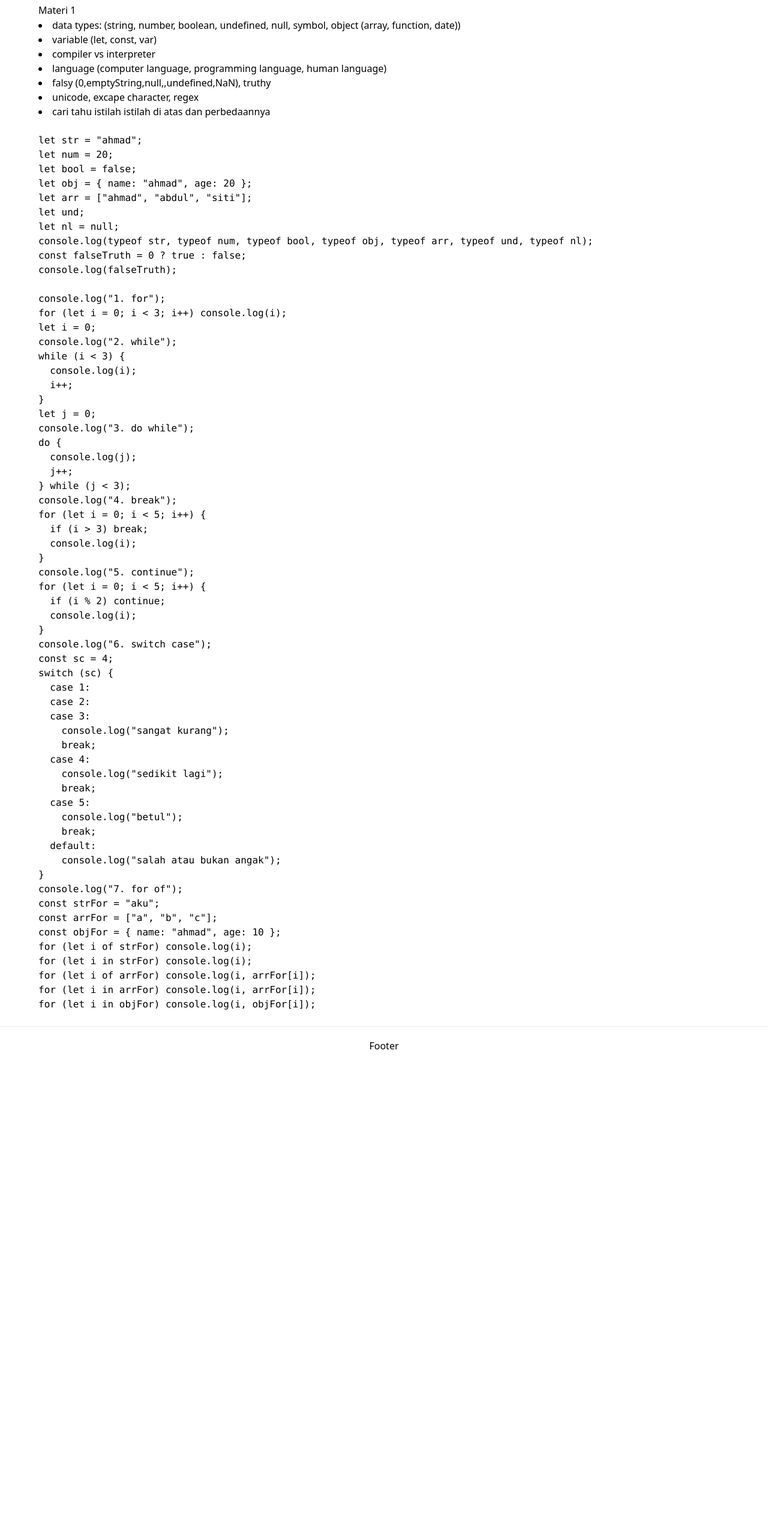
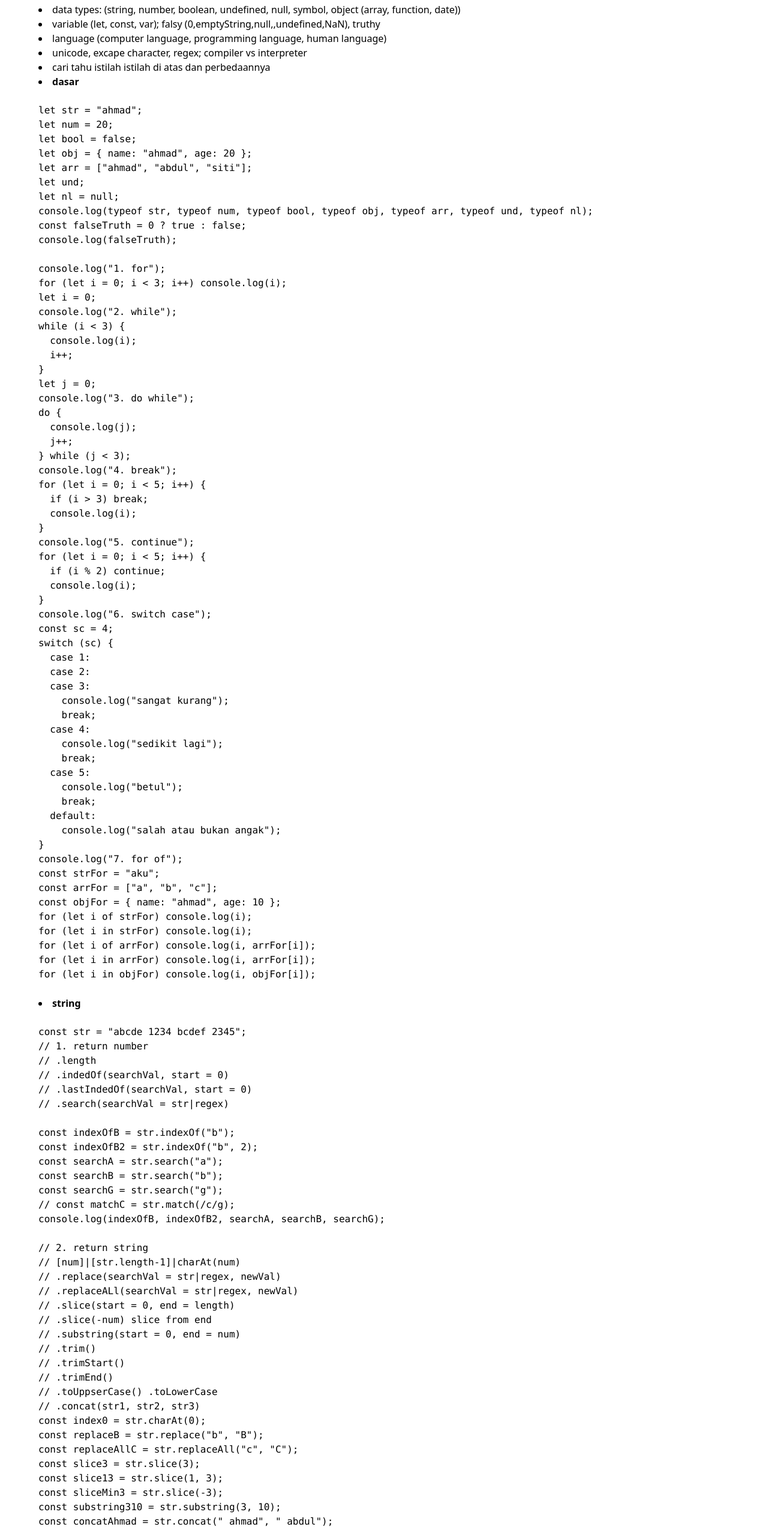
Before and after one commit to mkhotamirais/panduan-teknologi, a React (Vite) app: page /start/javascript/jsBasic in a window 1280 px wide. Shown: the part 180-2730 px from the top of the page at 60% size. Before the commit the page ends 2000 px from the top, so only its background shows below. Built offline with nearby package versions, Linux system fonts and the light colour scheme.

Commit message:
js-basic done

```diff
--- a/src/components/Layouts.jsx
+++ b/src/components/Layouts.jsx
@@ -6,7 +6,7 @@ const Layouts = ({ menus }) => {
 
   return (
     <>
-      <nav className="border-b flex items-center gap-4 h-10 sticky top-16 z-40 bg-white">
+      <nav className="border-b flex items-center gap-4 h-10 sticky top-16 z-40 bg-white overflow-x-scroll">
         {menus.map((menu, i) => (
           <NavLink
             key={i}
--- a/src/index.css
+++ b/src/index.css
@@ -2,6 +2,6 @@
 @tailwind components;
 @tailwind utilities;
 
-body {
-  height: 2000px;
+.overflow-x-scroll::-webkit-scrollbar {
+  display: none;
 }
--- a/src/layouts/Header.jsx
+++ b/src/layouts/Header.jsx
@@ -13,11 +13,11 @@ const Header = () => {
 
   return (
     <header className="border-b px-3 lg:px-16 h-16 flex justify-between items-center sticky top-0 z-50 bg-white">
-      <nav className="flex items-center gap-8">
+      <nav className="flex items-center gap-6">
         <NavLink to="/" onClick={() => setActive(null)}>
           <FaHome />
         </NavLink>
-        <div className="flex gap-4">
+        <div className="flex gap-3 overflow-x-scroll w-52 xs:w-full">
           {menus.map((menu, i) => (
             <NavLink
               key={i}
--- a/src/layouts/Layout.jsx
+++ b/src/layouts/Layout.jsx
@@ -6,7 +6,7 @@ const Layout = () => {
   return (
     <>
       <Header />
-      <main className="px-3 lg:px-16 min-h-screen">
+      <main className="px-3 pb-3 lg:px-16 min-h-screen">
         <Outlet />
       </main>
       <Footer />
--- /dev/null
+++ b/src/pages/start/javascript/jsBasic/JsArray.jsx
@@ -0,0 +1,67 @@
+const JsArray = () => {
+  return (
+    <pre>{`
+const arrInherit = ["a", "b", ["aa", "bb", ["aaa", "bbb"]]];
+const arr = ["a", "b", "c"];
+
+// 1. get and change arr value
+// .length
+// [num]|.at(num)|[num][num]|[num][num][num-n]
+// [num] = "newVal"
+
+const arrLength = arrInherit.length;
+const arrIndex0 = arrInherit[0];
+const arrIndex21 = arrInherit[2][1];
+const arrAt3 = arrInherit.at(1);
+const arrNewVal = (arrInherit[0] = "aa");
+console.log(arrLength, arrIndex0, arrIndex21, arrAt3, arrNewVal, arrInherit);
+
+// 2. arr to string
+// .join(separator)
+// .toString()
+const arrJoin = arr.join(", ");
+const arrTostring = arr.toString();
+console.log(arrJoin);
+console.log(arrTostring);
+
+// 3. change old arr:
+// .push(item1, item-n)
+// .pop()
+// .unshift(item1, item-n)
+// .shift()
+const arrPop = arr.pop();
+console.log(arr, arrPop);
+const arrShift = arr.shift();
+console.log(arrShift, arr);
+const arrPush = arr.push("c", "d");
+console.log(arr, arrPush);
+const arrUnshift = arr.unshift("z", "a");
+console.log(arr, arrUnshift);
+
+// 4. splice, sort, reverse
+// .splice(index, howMany, newItem1, newItem-n)
+// .sort(compareFunction = optional)
+// .reverse(compareFunction = optional)
+console.log(arr, arr.reverse());
+console.log(arr, arr.sort());
+const arrSplice = arr.splice(2, 2, "e", "f");
+console.log(arr);
+console.log(arrSplice);
+
+// 5. proving array
+// Array.isArray(arr)
+// arr instanceOf Array
+const isArray = Array.isArray(arr);
+const instanceArr = arr instanceof Array;
+console.log(isArray, instanceArr);
+
+// 6. .map, .filter
+const names = ["ahmad", "abdul", "siti"];
+names.map((item, i) => console.log(i + 1, item));
+const namesFilter = names.filter((item, i) => item.includes("a"));
+console.log(namesFilter);
+    `}</pre>
+  );
+};
+
+export default JsArray;
--- a/src/pages/start/javascript/jsBasic/JsBasic.jsx
+++ b/src/pages/start/javascript/jsBasic/JsBasic.jsx
@@ -1,82 +1,36 @@
-import { H2, H3 } from "../../../../components/Tags";
+import { H2 } from "../../../../components/Tags";
+import JsArray from "./JsArray";
+import JsDasar from "./JsDasar";
+import JsNumber from "./JsNumber";
+import JsString from "./JsString";
 
 const JsBasic = () => {
   return (
     <article>
       <H2>JsBasic</H2>
-      <H3>Materi 1</H3>
       <ul className="list-inside list-disc">
         <li>data types: (string, number, boolean, undefined, null, symbol, object (array, function, date))</li>
-        <li>variable (let, const, var)</li>
-        <li>compiler vs interpreter</li>
+        <li>variable (let, const, var); falsy (0,emptyString,null,,undefined,NaN), truthy</li>
         <li>language (computer language, programming language, human language)</li>
-        <li>falsy (0,emptyString,null,,undefined,NaN), truthy</li>
-        <li>unicode, excape character, regex</li>
+        <li>unicode, excape character, regex; compiler vs interpreter</li>
         <li>cari tahu istilah istilah di atas dan perbedaannya</li>
+        <li>
+          <b>dasar</b>
+          <JsDasar />
+        </li>
+        <li>
+          <b>string</b>
+          <JsString />
+        </li>
+        <li>
+          <b>array</b>
+          <JsArray />
+        </li>
+        <li>
+          <b>number</b>
+          <JsNumber />
+        </li>
       </ul>
-      <pre>{`
-let str = "ahmad";
-let num = 20;
-let bool = false;
-let obj = { name: "ahmad", age: 20 };
-let arr = ["ahmad", "abdul", "siti"];
-let und;
-let nl = null;
-console.log(typeof str, typeof num, typeof bool, typeof obj, typeof arr, typeof und, typeof nl);
-const falseTruth = 0 ? true : false;
-console.log(falseTruth);
-
-console.log("1. for");
-for (let i = 0; i < 3; i++) console.log(i);
-let i = 0;
-console.log("2. while");
-while (i < 3) {
-  console.log(i);
-  i++;
-}
-let j = 0;
-console.log("3. do while");
-do {
-  console.log(j);
-  j++;
-} while (j < 3);
-console.log("4. break");
-for (let i = 0; i < 5; i++) {
-  if (i > 3) break;
-  console.log(i);
-}
-console.log("5. continue");
-for (let i = 0; i < 5; i++) {
-  if (i % 2) continue;
-  console.log(i);
-}
-console.log("6. switch case");
-const sc = 4;
-switch (sc) {
-  case 1:
-  case 2:
-  case 3:
-    console.log("sangat kurang");
-    break;
-  case 4:
-    console.log("sedikit lagi");
-    break;
-  case 5:
-    console.log("betul");
-    break;
-  default:
-    console.log("salah atau bukan angak");
-}
-console.log("7. for of");
-const strFor = "aku";
-const arrFor = ["a", "b", "c"];
-const objFor = { name: "ahmad", age: 10 };
-for (let i of strFor) console.log(i);
-for (let i in strFor) console.log(i);
-for (let i of arrFor) console.log(i, arrFor[i]);
-for (let i in arrFor) console.log(i, arrFor[i]);
-for (let i in objFor) console.log(i, objFor[i]);
-      `}</pre>
     </article>
   );
 };
--- /dev/null
+++ b/src/pages/start/javascript/jsBasic/JsDasar.jsx
@@ -0,0 +1,69 @@
+const JsDasar = () => {
+  return (
+    <pre className="overflow-x-scroll">{`
+let str = "ahmad";
+let num = 20;
+let bool = false;
+let obj = { name: "ahmad", age: 20 };
+let arr = ["ahmad", "abdul", "siti"];
+let und;
+let nl = null;
+console.log(typeof str, typeof num, typeof bool, typeof obj, typeof arr, typeof und, typeof nl);
+const falseTruth = 0 ? true : false;
+console.log(falseTruth);
+
+console.log("1. for");
+for (let i = 0; i < 3; i++) console.log(i);
+let i = 0;
+console.log("2. while");
+while (i < 3) {
+  console.log(i);
+  i++;
+}
+let j = 0;
+console.log("3. do while");
+do {
+  console.log(j);
+  j++;
+} while (j < 3);
+console.log("4. break");
+for (let i = 0; i < 5; i++) {
+  if (i > 3) break;
+  console.log(i);
+}
+console.log("5. continue");
+for (let i = 0; i < 5; i++) {
+  if (i % 2) continue;
+  console.log(i);
+}
+console.log("6. switch case");
+const sc = 4;
+switch (sc) {
+  case 1:
+  case 2:
+  case 3:
+    console.log("sangat kurang");
+    break;
+  case 4:
+    console.log("sedikit lagi");
+    break;
+  case 5:
+    console.log("betul");
+    break;
+  default:
+    console.log("salah atau bukan angak");
+}
+console.log("7. for of");
+const strFor = "aku";
+const arrFor = ["a", "b", "c"];
+const objFor = { name: "ahmad", age: 10 };
+for (let i of strFor) console.log(i);
+for (let i in strFor) console.log(i);
+for (let i of arrFor) console.log(i, arrFor[i]);
+for (let i in arrFor) console.log(i, arrFor[i]);
+for (let i in objFor) console.log(i, objFor[i]);
+      `}</pre>
+  );
+};
+
+export default JsDasar;
--- /dev/null
+++ b/src/pages/start/javascript/jsBasic/JsNumber.jsx
@@ -0,0 +1,24 @@
+const JsNumber = () => {
+  return (
+    <pre>{`
+// Number
+// 1. basis 2-10 (binary, hexadecimal, octal, bigint)
+// 2. Number.EPSILON .MAX_VALUE .MIN_VALUE .MAX_SAFE_INTEGER .MIN_SAFE_INTEGER .POSITIVE_INFINITY .NEGATIVE_INFIITY
+// 3. Number.isFinite(val) .isInteger(val) .isNaN(val) .isSaveInteger(val)
+// 4. Number.parseInt(string,radix)
+// 5. Number.prototype.name=val
+// 6. num.toExponential(int=0) .toFixed(x=0) .toPrecision(x=0) .valueOf() .toString(radix=0)
+
+console.log(Number.isFinite(0));
+
+// Math
+// 1. Math.abs(-num) .cbrt(num**3) .sqrt(num**2) .ceil(float) .floor(float) .round(num) .sign(num),
+// 2. Math.max(num1,num2,num-n) .min(num1,num-n) .pow(base,exponent)\n3.3 Math.round(float) .trunc(num|-num) .sign(num|-num|0),
+// 3. Math.max.apply(null, [arr]),
+// 4. Math.E .PI .SQRT2 .SQRT1_2,
+// 5. Math.random()
+    `}</pre>
+  );
+};
+
+export default JsNumber;
--- /dev/null
+++ b/src/pages/start/javascript/jsBasic/JsString.jsx
@@ -0,0 +1,67 @@
+const JsString = () => {
+  return (
+    <pre>{`
+const str = "abcde 1234 bcdef 2345";
+// 1. return number
+// .length
+// .indedOf(searchVal, start = 0)
+// .lastIndedOf(searchVal, start = 0)
+// .search(searchVal = str|regex)
+
+const indexOfB = str.indexOf("b");
+const indexOfB2 = str.indexOf("b", 2);
+const searchA = str.search("a");
+const searchB = str.search("b");
+const searchG = str.search("g");
+// const matchC = str.match(/c/g);
+console.log(indexOfB, indexOfB2, searchA, searchB, searchG);
+
+// 2. return string
+// [num]|[str.length-1]|charAt(num)
+// .replace(searchVal = str|regex, newVal)
+// .replaceALl(searchVal = str|regex, newVal)
+// .slice(start = 0, end = length)
+// .slice(-num) slice from end
+// .substring(start = 0, end = num)
+// .trim()
+// .trimStart()
+// .trimEnd()
+// .toUppserCase() .toLowerCase
+// .concat(str1, str2, str3)
+const index0 = str.charAt(0);
+const replaceB = str.replace("b", "B");
+const replaceAllC = str.replaceAll("c", "C");
+const slice3 = str.slice(3);
+const slice13 = str.slice(1, 3);
+const sliceMin3 = str.slice(-3);
+const substring310 = str.substring(3, 10);
+const concatAhmad = str.concat(" ahmad", " abdul");
+console.log(index0);
+console.log(replaceB);
+console.log(replaceAllC);
+console.log(slice3);
+console.log(slice13);
+console.log(sliceMin3);
+console.log(substring310);
+console.log(concatAhmad);
+
+// 3. return boolean
+// .includes(serchVal, start = 0)
+// .startsWith(serchVal, start = 0)
+// .endsWith(serchVal, start = 0)
+const boolA = str.includes("x");
+const boolStart = str.startsWith("a");
+console.log(boolA, boolStart);
+
+// 4. str to arr
+// .split(separator, limit)
+// .match(searchVal = str|regex)
+const split310 = str.split(" ", 2);
+const matchB = str.match(/b/g);
+console.log(split310);
+console.log(matchB);
+    `}</pre>
+  );
+};
+
+export default JsString;
--- a/tailwind.config.js
+++ b/tailwind.config.js
@@ -2,7 +2,11 @@
 export default {
   content: ["./index.html", "./src/**/*.{js,ts,jsx,tsx}"],
   theme: {
-    extend: {},
+    extend: {
+      screens: {
+        xs: "400px",
+      },
+    },
   },
   plugins: [],
 };
```
Also changed, not shown: src/pages/start/javascript/jsCases/JsCases.jsx (+31 -1 lines).
